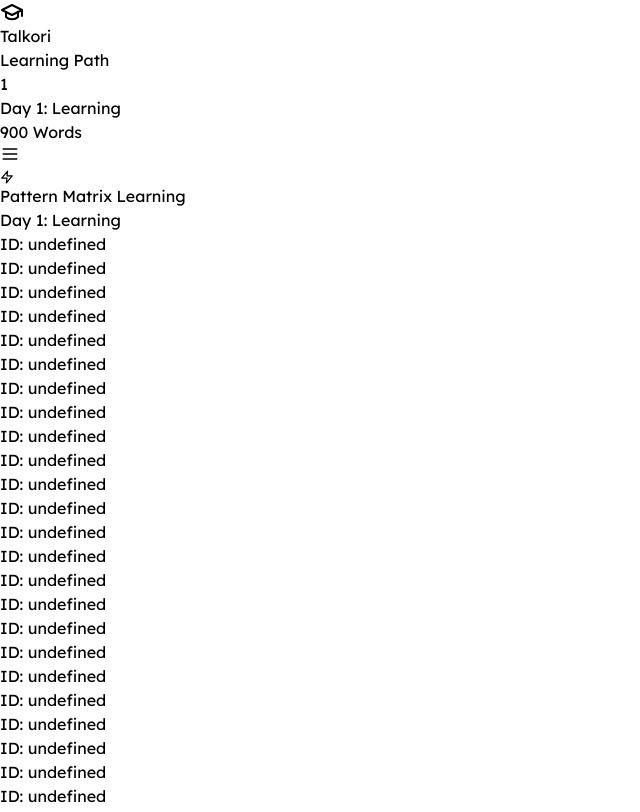
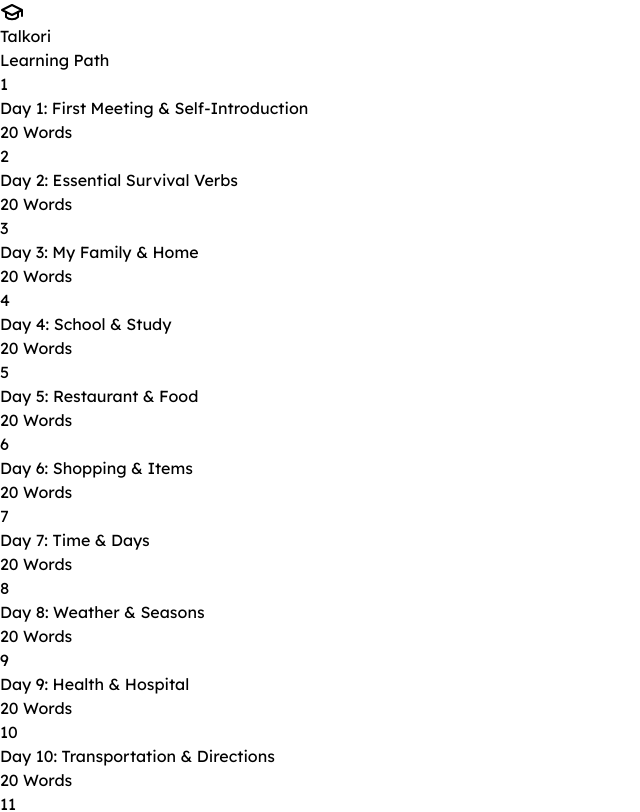
Before and after one commit to juryongkim/talkori-app, a React (Vite) app: page / in a window 1280 px wide. Shown: the top 812 px of the page, without its empty margins (0-640 px from the left). Built offline with nearby package versions, Linux system fonts and the light colour scheme.

Commit message:
Update App.jsx

```diff
--- a/src/App.jsx
+++ b/src/App.jsx
@@ -1,7 +1,7 @@
 import React, { useState, useMemo } from 'react';
 import {
   Play, ChevronLeft, ChevronRight, Volume2,
-  Menu, X, Zap, Gauge, ArrowLeft, Info,
+  Menu, X, Zap, Gauge, ArrowLeft,
   GraduationCap, LayoutGrid
 } from 'lucide-react';
 
@@ -12,26 +12,28 @@
 const CDN_BASE_URL = `${BUNNY_CDN_HOST}/audio_tk`;
 
 const App = () => {
-  // 1. 데이터 가공: flat한 data.json을 Chapter(Day)별로 그룹화
+  // 1. 데이터 가공: CSV 기반 JSON 구조에 맞게 수정
   const CURRICULUM = useMemo(() => {
     if (!Array.isArray(rawData)) return [];
     const groups = {};
 
     rawData.forEach(item => {
-      const dayKey = item.Day || "1";
+      // 컬럼명을 소문자(day, situation 등)로 변경하여 매칭
+      const dayKey = String(item.day || "1");
       if (!groups[dayKey]) {
         groups[dayKey] = {
           chapterId: dayKey,
-          title: `Day ${dayKey}: ${item.Situation || "Learning"}`,
+          title: `Day ${dayKey}: ${item.situation || "Learning"}`,
           words: []
         };
       }
 
       const examples = [];
+      // ex1_ko ~ ex10_ko 구조를 배열로 변환
       for (let i = 1; i <= 10; i++) {
-        const koField = `Ex${i}_Ko`;
-        const enField = `Ex${i}_En`;
-        const typeField = `Ex${i}_Type`;
+        const koField = `ex${i}_ko`;
+        const enField = `ex${i}_en`;
+        const typeField = `ex${i}_type`;
 
         if (item[koField]) {
           examples.push({
@@ -43,24 +45,31 @@
       }
 
       groups[dayKey].words.push({
-        id: String(item.ID),
-        word: item.Word,
-        meaning: item.Meaning,
-        usage_note: item.Usage_Note,
+        id: String(item.id), // id 컬럼 매칭
+        word: item.word,
+        meaning: item.meaning,
+        usage_note: item.usage_note,
         examples: examples
       });
     });
     return Object.values(groups);
   }, []);
 
-  // State 관리
-  const [activeChapter, setActiveChapter] = useState(CURRICULUM[0] || null);
+  // State 초기값 설정 (데이터가 로드된 후 첫 번째 챕터 선택)
+  const [activeChapter, setActiveChapter] = useState(null);
   const [activeWord, setActiveWord] = useState(null);
   const [currentExIdx, setCurrentExIdx] = useState(0);
   const [isSidebarOpen, setIsSidebarOpen] = useState(false);
   const [playbackRate, setPlaybackRate] = useState(1.0);
 
-  // 오디오 URL 생성
+  // 데이터 로드 완료 후 초기 챕터 설정
+  React.useEffect(() => {
+    if (CURRICULUM.length > 0 && !activeChapter) {
+      setActiveChapter(CURRICULUM[0]);
+    }
+  }, [CURRICULUM]);
+
+  // 오디오 URL 생성 (명세서 규칙: w_1-1.mp3)
   const getAudioUrl = (wordId, exIndex = null) => {
     if (exIndex === null) {
       return `${CDN_BASE_URL}/w_${wordId}.mp3`;
@@ -73,14 +82,14 @@
   const playAudio = (url) => {
     const audio = new Audio(url);
     audio.playbackRate = playbackRate;
-    audio.play().catch(e => console.error("Audio Error:", e));
+    audio.play().catch(e => console.error("Audio Play Error:", e));
   };
 
   const toggleSpeed = () => {
     setPlaybackRate(prev => (prev === 1.0 ? 0.8 : prev === 0.8 ? 0.6 : 1.0));
   };
 
-  if (!activeChapter) return <div className="p-10">Loading Data... Check data.json structure.</div>;
+  if (!activeChapter) return <div className="flex h-screen items-center justify-center font-bold text-[#3713ec]">Loading Talkori Data...</div>;
 
   return (
     <div className="flex h-screen bg-[#f6f6f8] font-sans text-slate-800 overflow-hidden">
@@ -158,20 +167,24 @@
 
             <main className="flex-1 overflow-y-auto p-4 md:p-8 custom-scrollbar">
               <div className="max-w-7xl mx-auto grid grid-cols-1 lg:grid-cols-12 gap-8 items-start">
-                {/* Left: Word & Main sentence */}
                 <div className="lg:col-span-5 space-y-6">
-                  <div className="bg-white rounded-3xl p-8 shadow-sm border border-slate-100 relative overflow-hidden">
+                  <div className="bg-white rounded-3xl p-8 shadow-sm border border-slate-100">
                     <span className="inline-block px-3 py-1 bg-[#3713ec]/10 text-[#3713ec] text-[10px] font-bold rounded-full uppercase mb-4">Vocabulary</span>
                     <h2 className="text-5xl font-black text-slate-900 mb-2 korean-text">{activeWord.word}</h2>
                     <p className="text-xl text-slate-500 font-medium mb-6">{activeWord.meaning}</p>
                     <button onClick={() => playAudio(getAudioUrl(activeWord.id))} className="w-12 h-12 bg-slate-50 rounded-full flex items-center justify-center text-slate-400 hover:bg-[#3713ec] hover:text-white transition-all shadow-inner">
                       <Volume2 size={20} />
                     </button>
+                    {activeWord.usage_note && (
+                      <div className="mt-4 p-4 bg-yellow-50 rounded-xl border border-yellow-100 text-[11px] text-yellow-800 leading-relaxed">
+                        <span className="font-bold">Usage Note:</span> {activeWord.usage_note}
+                      </div>
+                    )}
                   </div>
 
-                  <div className="bg-[#3713ec] rounded-3xl p-8 md:p-10 text-white shadow-xl shadow-[#3713ec]/20 min-h-[300px] flex flex-col justify-center relative overflow-hidden group">
+                  <div className="bg-[#3713ec] rounded-3xl p-8 md:p-10 text-white shadow-xl shadow-[#3713ec]/20 min-h-[300px] flex flex-col justify-center relative overflow-hidden">
                     <div className="relative z-10">
-                      <span className="text-white/50 text-[10px] font-bold uppercase tracking-widest block mb-4">Example Pattern {currentExIdx + 1}</span>
+                      <span className="text-white/50 text-[10px] font-bold uppercase tracking-widest block mb-4">Pattern {currentExIdx + 1}: {activeWord.examples[currentExIdx]?.type}</span>
                       <h3 className="text-3xl md:text-4xl font-bold mb-4 korean-text break-keep leading-snug">
                         {activeWord.examples[currentExIdx]?.ko}
                       </h3>
@@ -181,12 +194,10 @@
                         <Volume2 size={32} className="fill-current" />
                       </button>
                     </div>
-                    <div className="absolute top-0 right-0 w-48 h-48 bg-white/10 rounded-full -mr-24 -mt-24 blur-3xl"></div>
                   </div>
                 </div>
 
-                {/* Right: Matrix Grid (Fixed Layout) */}
-                <div className="lg:col-span-7 bg-white rounded-3xl shadow-sm border border-slate-100 flex flex-col h-full lg:max-h-[700px]">
+                <div className="lg:col-span-7 bg-white rounded-3xl shadow-sm border border-slate-100 flex flex-col h-full lg:max-h-[650px]">
                   <div className="p-6 border-b border-slate-50 bg-slate-50/30 flex items-center gap-2">
                     <LayoutGrid className="text-[#3713ec]" size={18} />
                     <h3 className="font-bold text-slate-800">Variation Matrix</h3>
@@ -199,7 +210,7 @@
                           onClick={() => { setCurrentExIdx(idx); playAudio(getAudioUrl(activeWord.id, idx)); }}
                           className={`flex items-center gap-4 p-4 rounded-2xl border-2 transition-all text-left group
                             ${currentExIdx === idx
-                              ? 'border-[#3713ec] bg-[#3713ec] text-white shadow-lg shadow-[#3713ec]/20'
+                              ? 'border-[#3713ec] bg-[#3713ec] text-white shadow-lg'
                               : 'border-slate-50 bg-slate-50/50 hover:border-[#3713ec]/30 text-slate-600'}
                           `}
                         >
@@ -223,14 +234,14 @@
               <button onClick={() => {
                 const idx = activeChapter.words.findIndex(w => w.id === activeWord.id);
                 if(idx > 0) { setActiveWord(activeChapter.words[idx-1]); setCurrentExIdx(0); }
-              }} className="flex items-center gap-2 px-6 py-3 rounded-xl font-bold text-slate-400 hover:bg-slate-50 disabled:opacity-30 transition-all">
+              }} className="flex items-center gap-2 px-6 py-3 rounded-xl font-bold text-slate-400 hover:bg-slate-50 transition-all">
                 <ChevronLeft /> Prev
               </button>
               <button onClick={() => {
                 const idx = activeChapter.words.findIndex(w => w.id === activeWord.id);
                 if(idx < activeChapter.words.length - 1) { setActiveWord(activeChapter.words[idx+1]); setCurrentExIdx(0); }
               }} className="flex items-center gap-2 px-8 py-3 bg-slate-900 text-white rounded-xl font-bold shadow-lg hover:bg-black transition-all">
-                Next Word <ChevronRight />
+                Next <ChevronRight />
               </button>
             </footer>
           </div>
@@ -242,7 +253,6 @@
         body { font-family: 'Lexend', sans-serif; }
         .korean-text { font-family: 'Noto Sans KR', sans-serif; }
         .custom-scrollbar::-webkit-scrollbar { width: 5px; }
-        .custom-scrollbar::-webkit-scrollbar-track { background: transparent; }
         .custom-scrollbar::-webkit-scrollbar-thumb { background: #e2e8f0; border-radius: 10px; }
       `}</style>
     </div>
```
